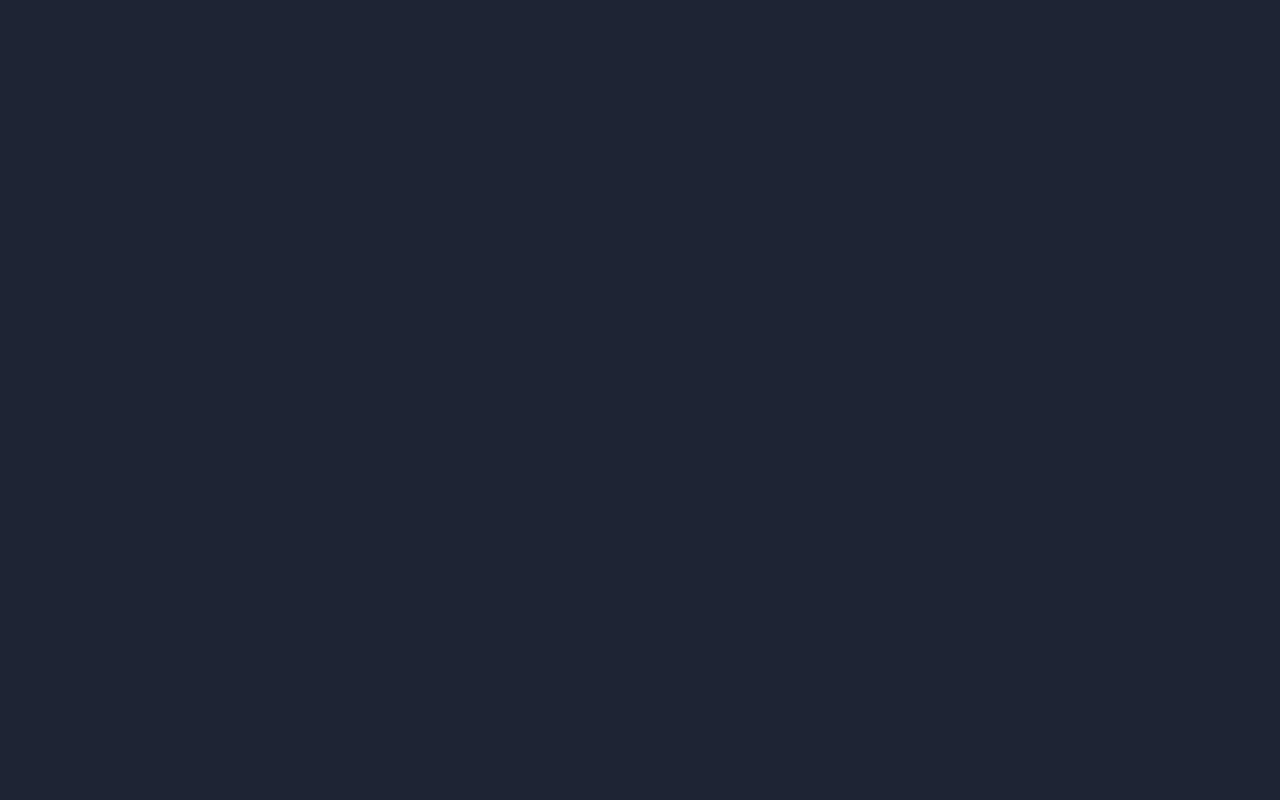
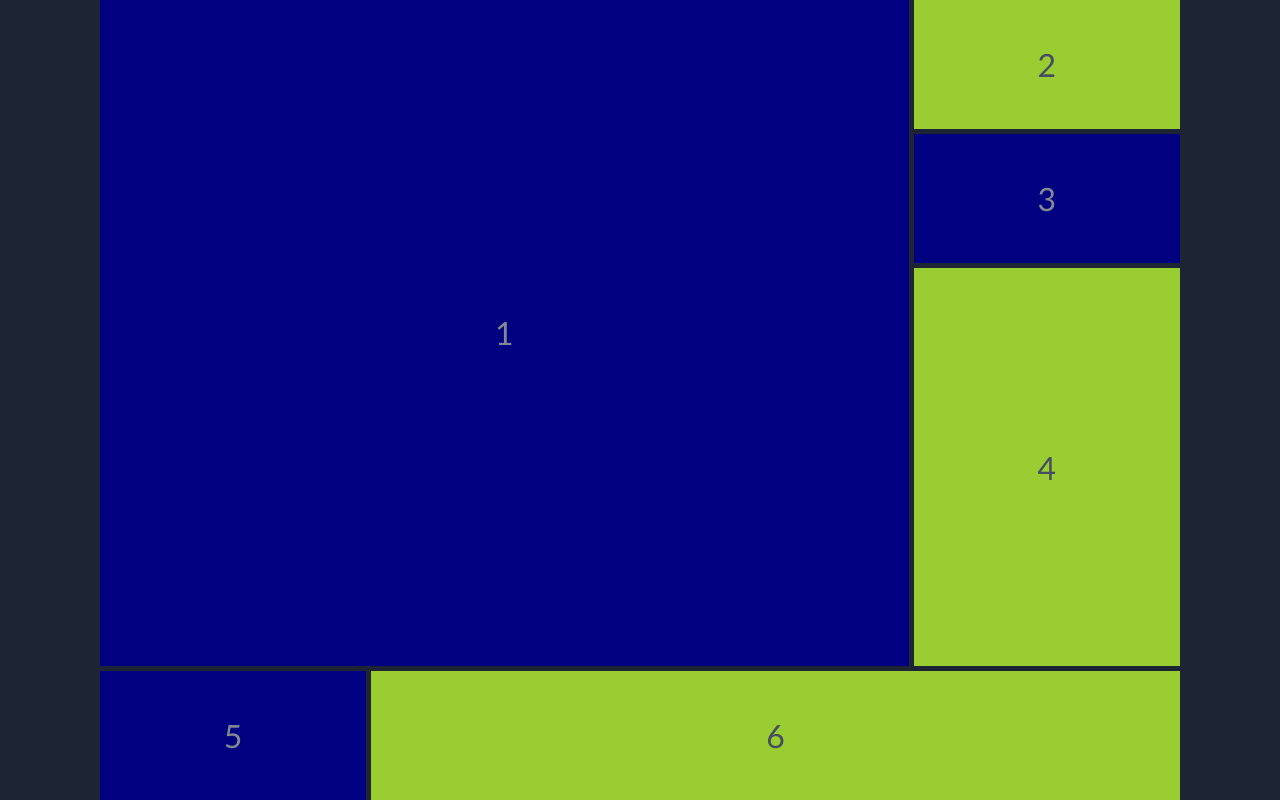
Before and after one commit to noahweasley/Advanced-CSS, a plain HTML site: page Grid-systems/grid-sample-2.html in a window 1280 px wide. Drawn offline with Linux system fonts and the light colour scheme.

Commit message:
updated grid sample 2

```diff
--- a/Grid-systems/grid-sample-2.html
+++ b/Grid-systems/grid-sample-2.html
@@ -23,11 +23,64 @@
 
     body {
         background-color: var(--clr-dark);
+        display: flex;
+        justify-content: center;
+        align-items: center;
+    }
+
+    .grid-container {
+        width: 100%;
+        height: 100%;
+        display: grid;
+        grid-template-columns: repeat(4, 1fr);
+        grid-template-rows: repeat(6, 1fr);
+        /* background-color: red; */
+        gap: 5px;
+        max-width: 1080px;
+    }
+
+    .grid-container>* {
+        cursor: pointer;
+        user-select: none;
+        font-size: 2em;
+        display: flex;
+        align-items: center;
+        justify-content: center;
+
+    }
+    .grid-container>:nth-child(even) {
+        color: var(--clr-dark-content);
+        background-color: yellowgreen;
+    }
+
+    .grid-container>:nth-child(odd) {
+        color: var(--clr-light-content);
+        background-color: navy;
+    }
+
+    .box-1 {
+        grid-column: 1 / 4;
+        grid-row: 1 / 6;
+    }
+
+    .box-4 {
+        grid-row: 3 / 6;
+    }
+
+    .grid-container>:last-child {
+        grid-column: 2 / 5;
     }
 </style>
 
 <body>
-
+    <div class="grid-container">
+        <div class="box-1">1</div>
+        <div class="box-2">2</div>
+        <div class="box-3">3</div>
+        <div class="box-4">4</div>
+        <div class="box-5">5</div>
+        <div class="box-6">6</div>
+    </div>
 </body>
 
 </html>
```
